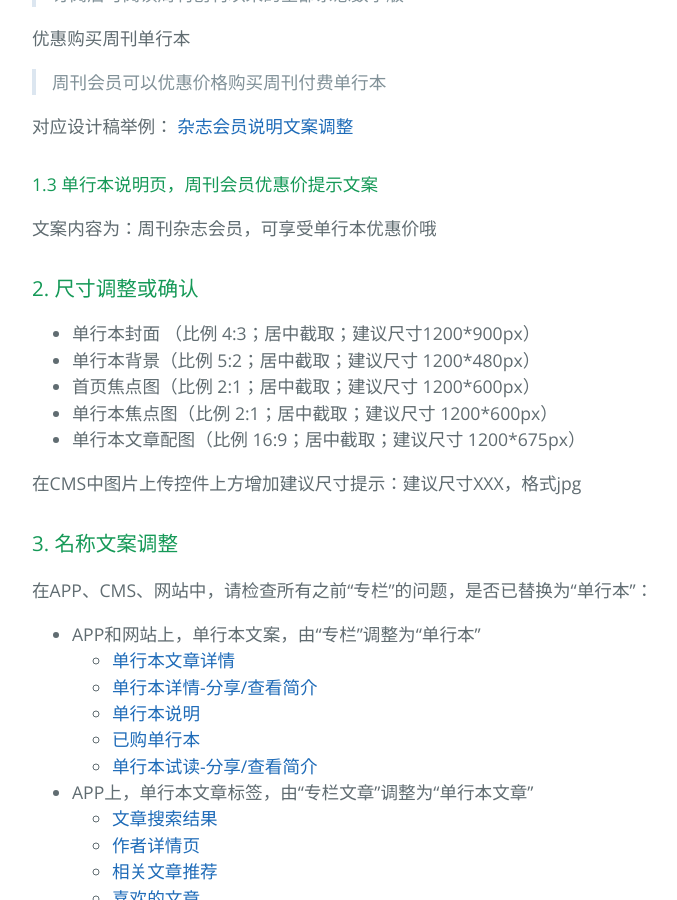
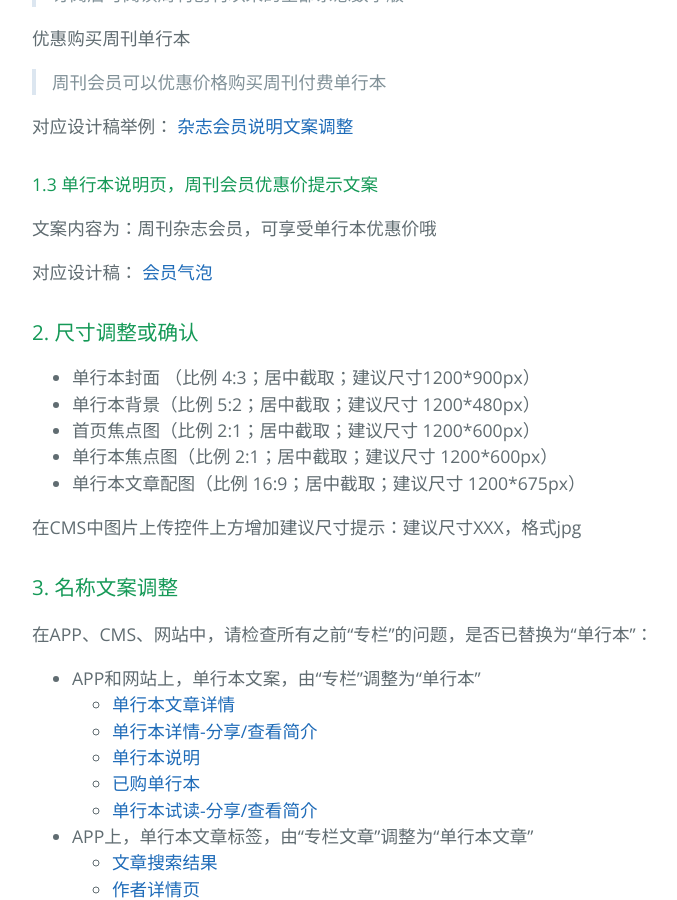
Before and after one commit to Littletreeeeee/prd-invest, a Jekyll site: the page built from documents/prd_weekly_ajustments_20170710.md, in a window 1280 px wide and 900 px high, scrolled down 1414 px. Shown: the whole window, without its empty margins (192-869 px from the left). Built offline with Jekyll 4.4.1, drawn with Linux system fonts in a browser that asks for light colours; the repository's description, which GitHub fills in, is left out.

Commit message:
edit prd

```diff
--- a/documents/prd_weekly_ajustments_20170710.md
+++ b/documents/prd_weekly_ajustments_20170710.md
@@ -51,6 +51,9 @@ layout: default
 
 文案内容为：周刊杂志会员，可享受单行本优惠价哦
 
+对应设计稿：
+[会员气泡](https://app.zeplin.io/project/57c9165e2ccadd3f6341c8a3/screen/59391e767688a44d43c1a9bf)
+
 ### 2. 尺寸调整或确认
 
 * 单行本封面 （比例 4:3；居中截取；建议尺寸1200*900px）
```
